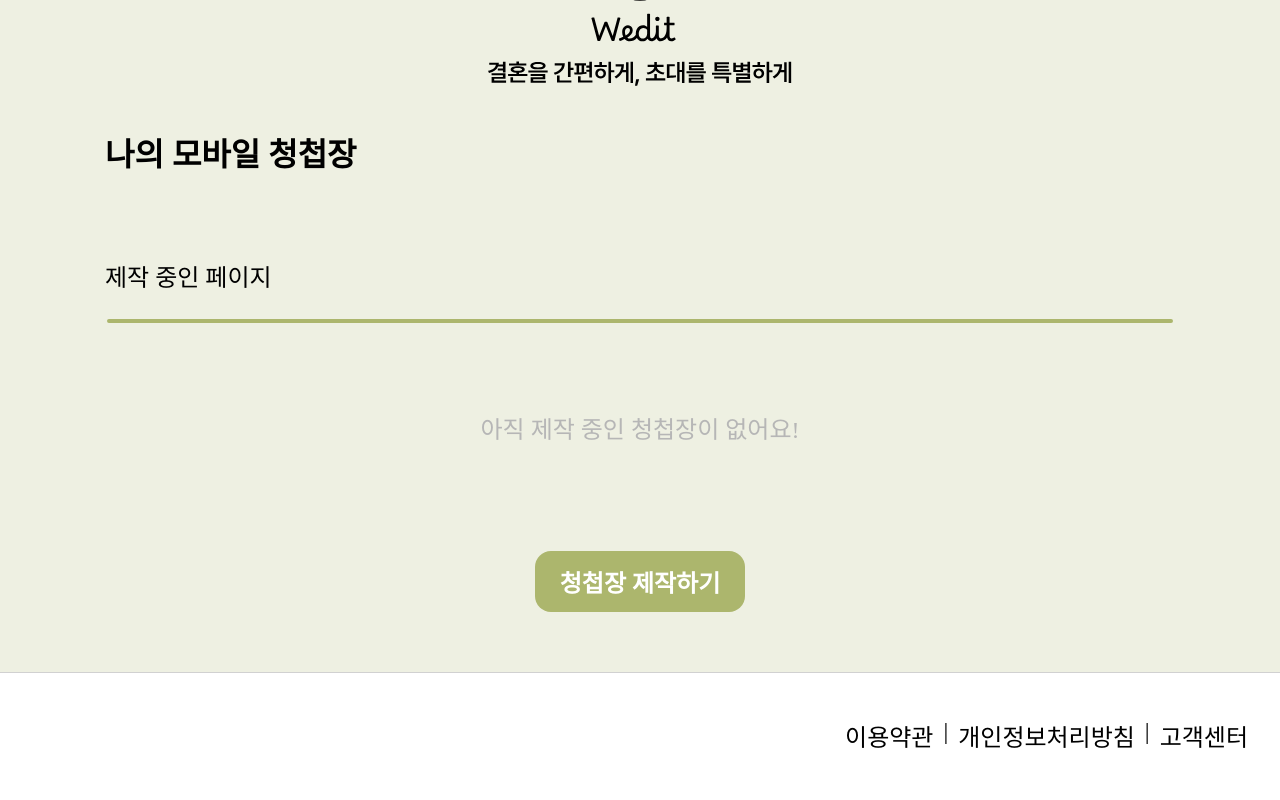
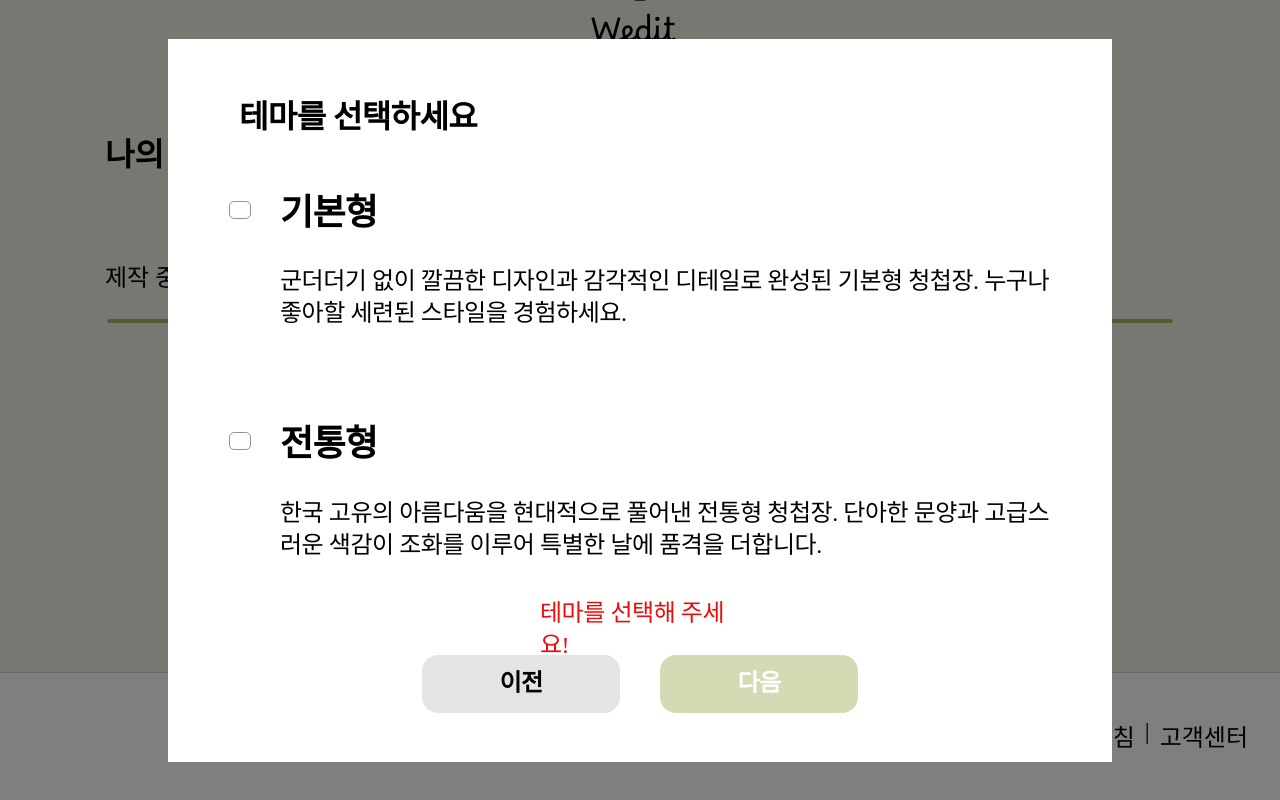
Before and after one commit to Wedit-project/Client, a React (Vite) app in the folder Wedit-Client/: page /my in a window 1280 px wide. Both pictures are taken after a click on the button "청첩장 제작하기". Shown: the part 260-1060 px from the top of the page. Built offline with nearby package versions, Linux system fonts and the light colour scheme; a web font is replaced by a local one.

Commit message:
style : 제작 페이지 테마 선택 modal 구현

```diff
--- /dev/null
+++ b/Wedit-Client/src/components/editpage/ThemeSelectModal.jsx
@@ -0,0 +1,237 @@
+import React from 'react';
+import styled from 'styled-components';
+import theme from '../../styles/theme';
+
+const ThemaSelectModal = ({ isVisible, onClose }) => {
+	const handleWrapperClick = (e) => {
+		if (e.target === e.currentTarget) {
+			onClose();
+		}
+	};
+
+	return (
+		isVisible && (
+			<ModalWrapper onClick={handleWrapperClick}>
+				<ModalContainer>
+					<TitleSpan>테마를 선택하세요</TitleSpan>
+					<ModalBox>
+						<BasicContainer>
+							<BasicCheckbox type="checkbox"></BasicCheckbox>
+							<BasicBox>
+								<BasicSpan>기본형</BasicSpan>
+								<BasicText>
+									군더더기 없이 깔끔한 디자인과 감각적인 디테일로 완성된 기본형 청첩장. 누구나
+									좋아할 세련된 스타일을 경험하세요.
+								</BasicText>
+							</BasicBox>
+						</BasicContainer>
+
+						<TraditionContainer>
+							<TraditionCheckbox type="checkbox"></TraditionCheckbox>
+							<TraditionBox>
+								<TraditionSpan>전통형</TraditionSpan>
+								<TraditionText>
+									한국 고유의 아름다움을 현대적으로 풀어낸 전통형 청첩장. 단아한 문양과 고급스러운
+									색감이 조화를 이루어 특별한 날에 품격을 더합니다.
+								</TraditionText>
+							</TraditionBox>
+						</TraditionContainer>
+
+						<ThemaText>테마를 선택해 주세요!</ThemaText>
+
+						<ButtonBox>
+							<PreviousButton>이전</PreviousButton>
+							<NextButton>다음</NextButton>
+						</ButtonBox>
+					</ModalBox>
+				</ModalContainer>
+			</ModalWrapper>
+		)
+	);
+};
+
+export default ThemaSelectModal;
+
+const ModalWrapper = styled.div`
+	position: fixed;
+	top: 0;
+	left: 0;
+	right: 0;
+	bottom: 0;
+	background: rgba(0, 0, 0, 0.5);
+	display: flex;
+	justify-content: center;
+	align-items: center;
+	z-index: 999;
+`;
+const ModalContainer = styled.div`
+	width: 94.4rem;
+	height: 72.3rem;
+	background: #fff;
+	display: flex;
+	flex-direction: column;
+`;
+const TitleSpan = styled.p`
+	margin-top: 6.2rem;
+	margin-left: 7.1rem;
+	font-weight: ${theme.font.bold.fontWeight};
+	width: 76.1rem;
+	color: var(--gray-900, #000);
+	font-size: 3.2rem;
+	line-height: 100%;
+	letter-spacing: -0.0608rem;
+	margin-bottom: 6.5rem;
+`;
+const ModalBox = styled.div`
+	display: flex;
+	flex-direction: column;
+	align-items: center;
+`;
+
+const BasicContainer = styled.div`
+	display: flex;
+	flex-direction: row;
+`;
+const TraditionContainer = styled.div`
+	margin-top: 10rem;
+	display: flex;
+	flex-direction: row;
+`;
+
+const BasicCheckbox = styled.input`
+	appearance: none;
+	width: 2.2rem;
+	height: 1.8rem;
+	border: 0.1rem solid #949494;
+	border-radius: 0.5rem;
+
+	&:checked {
+		background-repeat: no-repeat;
+		background-color: #cecece;
+	}
+`;
+
+const BasicBox = styled.div`
+	margin-left: 2.6rem;
+	display: flex;
+	flex-direction: column;
+`;
+
+const BasicSpan = styled.p`
+	margin-top: 0;
+	width: 77.5rem;
+	font-weight: ${theme.font.semibold.fontWeight};
+	color: var(--gray-900, #000);
+	font-size: 3.6rem;
+	line-height: 88.889%;
+	letter-spacing: -0.0684rem;
+	margin-bottom: 0;
+`;
+const BasicText = styled.p`
+	margin-top: 3.6rem;
+	width: 77.5rem;
+	font-weight: ${theme.font.medium.fontWeight};
+	font-size: ${theme.fontSize.xlarge};
+	color: var(--gray-900, #000);
+	line-height: 3.2rem;
+	letter-spacing: -0.0456rem;
+	margin-bottom: 0;
+`;
+
+const TraditionCheckbox = styled.input`
+	appearance: none;
+	width: 2.2rem;
+	height: 1.8rem;
+	border: 0.1rem solid #949494;
+	border-radius: 0.5rem;
+
+	&:checked {
+		background-repeat: no-repeat;
+		background-color: #cecece;
+	}
+`;
+
+const TraditionBox = styled.div`
+	margin-left: 2.6rem;
+	display: flex;
+	flex-direction: column;
+`;
+
+const TraditionSpan = styled.p`
+	margin-top: 0;
+	width: 77.5rem;
+	font-weight: ${theme.font.semibold.fontWeight};
+	color: var(--gray-900, #000);
+	font-size: 3.6rem;
+	line-height: 88.889%;
+	letter-spacing: -0.0684rem;
+	margin-bottom: 0;
+`;
+
+const TraditionText = styled.p`
+	margin-top: 3.6rem;
+	width: 77.5rem;
+	font-weight: ${theme.font.medium.fontWeight};
+	font-size: ${theme.fontSize.xlarge};
+	color: var(--gray-900, #000);
+	line-height: 3.2rem;
+	letter-spacing: -0.0456rem;
+	margin-bottom: 0;
+`;
+
+const ThemaText = styled.p`
+	margin-top: 3.7rem;
+	width: 20rem;
+	height: 4.1rem;
+	color: var(--Other-Warning, var(--Warning, #e80c0c));
+	font-weight: ${theme.font.medium.fontWeight};
+	font-size: ${theme.fontSize.xlarge};
+	line-height: 133.333%;
+	letter-spacing: -0.0456rem;
+	margin-bottom: 1.6rem;
+`;
+
+const ButtonBox = styled.div`
+	display: flex;
+	flex-direction: row;
+	gap: 4rem;
+	margin-bottom: 4.7rem;
+`;
+
+const PreviousButton = styled.button`
+	display: flex;
+	width: 19.8rem;
+	height: 5.8rem;
+	padding: 1.3rem 7.7rem;
+	justify-content: center;
+	align-items: center;
+	gap: 1rem;
+	border-radius: 1.6rem;
+	background: var(--gray-300, #e4e4e4);
+	color: var(--gray-900, #000);
+	text-align: center;
+	font-weight: ${theme.font.semibold.fontWeight};
+	font-size: ${theme.fontSize.xlarge};
+	line-height: 133.333%;
+	letter-spacing: -0.0456rem;
+	border: none;
+`;
+
+const NextButton = styled.button`
+	display: flex;
+	width: 19.8rem;
+	height: 5.8rem;
+	padding: 1.3rem 7.7rem;
+	justify-content: center;
+	align-items: center;
+	gap: 1rem;
+	border-radius: 1.6rem;
+	background: var(--main-green-50, rgba(172, 182, 109, 0.5));
+	color: var(--gray-0, #fff);
+	text-align: center;
+	font-weight: ${theme.font.semibold.fontWeight};
+	font-size: ${theme.fontSize.xlarge};
+	line-height: 133.333%;
+	letter-spacing: -0.0456rem;
+	border: none;
+`;
--- a/Wedit-Client/src/components/mypage/InvitationButton.jsx
+++ b/Wedit-Client/src/components/mypage/InvitationButton.jsx
@@ -1,11 +1,23 @@
-import React from "react";
-import styled from "styled-components";
-import theme from "../../styles/theme";
+import React, { useState } from 'react';
+import styled from 'styled-components';
+import theme from '../../styles/theme';
+import ThemaSelectModal from '../editpage/ThemeSelectModal';
 
 const InvitationButton = () => {
+	const [isModalVisible, setModalVisible] = useState(false);
+
+	const handleInvitationButtonClick = () => {
+		setModalVisible(true);
+	};
+
+	const handleModalClose = () => {
+		setModalVisible(false);
+	};
+
 	return (
 		<InvitationButtonWrapper>
-      <CreateButton>청첩장 제작하기</CreateButton>
+			<CreateButton onClick={handleInvitationButtonClick}>청첩장 제작하기</CreateButton>
+			<ThemaSelectModal isVisible={isModalVisible} onClose={handleModalClose} />
 		</InvitationButtonWrapper>
 	);
 };
@@ -15,7 +27,7 @@
 const InvitationButtonWrapper = styled.div`
 	display: flex;
 	justify-content: center;
-  background-color: ${theme.colors.green["20%"]};
+	background-color: ${theme.colors.green['20%']};
 	padding-bottom: 6rem;
 `;
 
```
Lines whose indentation alone changed are shown as unchanged.
